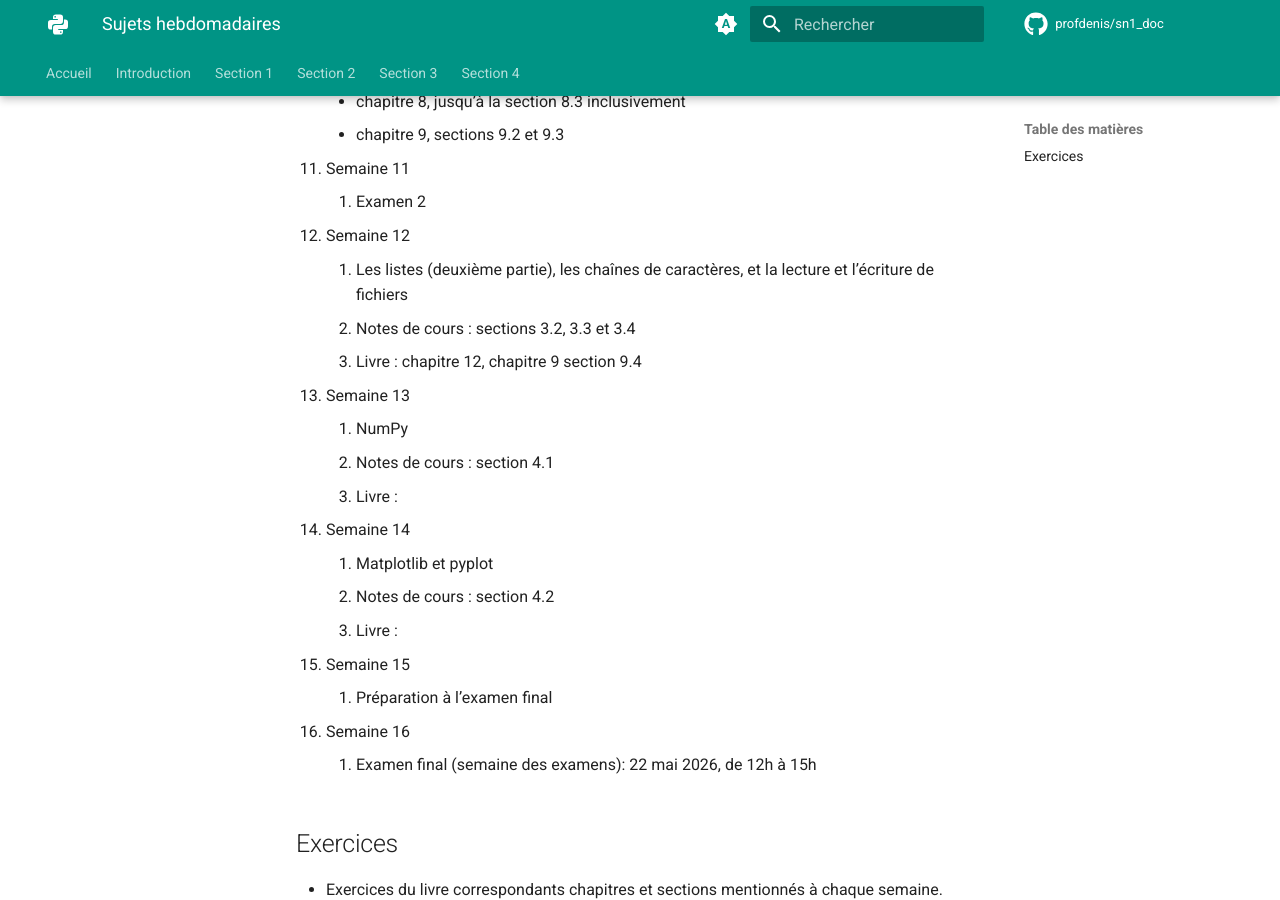
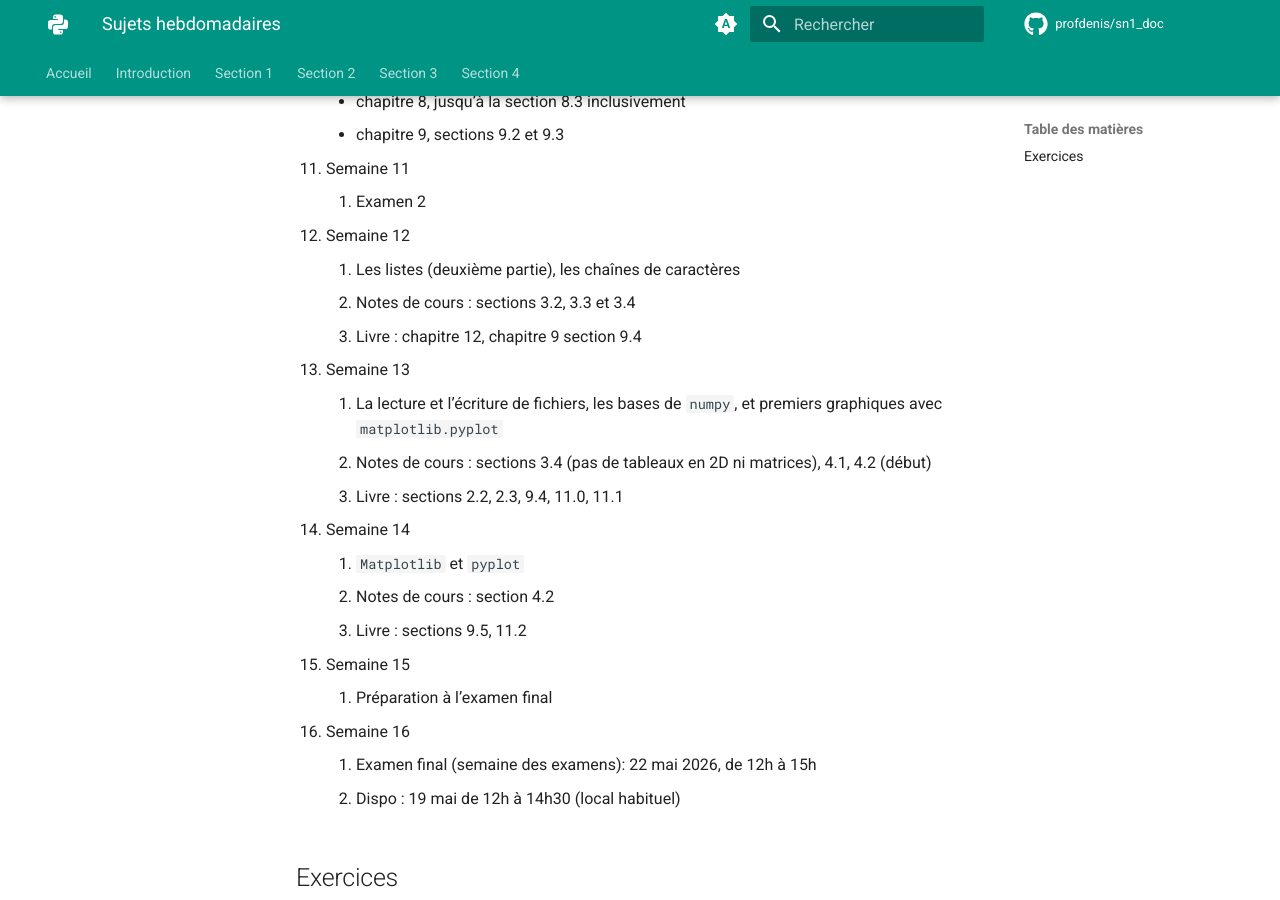
Before and after one commit to profdenis/sn1_doc, an MkDocs documentation site: the page built from docs/sujets.md, in a window 1280 px wide and 900 px high, scrolled down 1550 px. Built offline with MkDocs 1.6.1 and Material for MkDocs 9.7.7, drawn with Linux system fonts in a browser that asks for light colours; comment, search, counter and statistics services are not loaded.

Commit message:
mise à jour sujets

```diff
--- a/docs/sujets.md
+++ b/docs/sujets.md
@@ -47,21 +47,22 @@
 11. Semaine 11
     1. Examen 2
 12. Semaine 12
-    1. Les listes (deuxième partie), les chaînes de caractères, et la lecture et l'écriture de fichiers
+    1. Les listes (deuxième partie), les chaînes de caractères
     2. Notes de cours : sections 3.2, 3.3 et 3.4
     3. Livre : chapitre 12, chapitre 9 section 9.4
 13. Semaine 13
-    1. NumPy
-    2. Notes de cours : section 4.1
-    3. Livre :
+    1. La lecture et l'écriture de fichiers, les bases de `numpy`, et premiers graphiques avec `matplotlib.pyplot`
+    2. Notes de cours : sections 3.4 (pas de tableaux en 2D ni matrices), 4.1, 4.2 (début)
+    3. Livre : sections 2.2, 2.3, 9.4, 11.0, 11.1
 14. Semaine 14
-    1. Matplotlib et pyplot
+    1. `Matplotlib` et `pyplot`
     2. Notes de cours : section 4.2
-    3. Livre :
+    3. Livre : sections 9.5, 11.2
 15. Semaine 15
     1. Préparation à l'examen final
 16. Semaine 16
     1. Examen final (semaine des examens): 22 mai 2026, de 12h à 15h
+    2. Dispo : 19 mai de 12h à 14h30 (local habituel)
 
 ## Exercices
 
```
Also changed, not shown: docs/section3/02_listes.md (+4 -0 lines), site/search/search_index.json, site/section3/02_listes/index.html, site/sitemap.xml, site/sujets/index.html, 1 other file.
